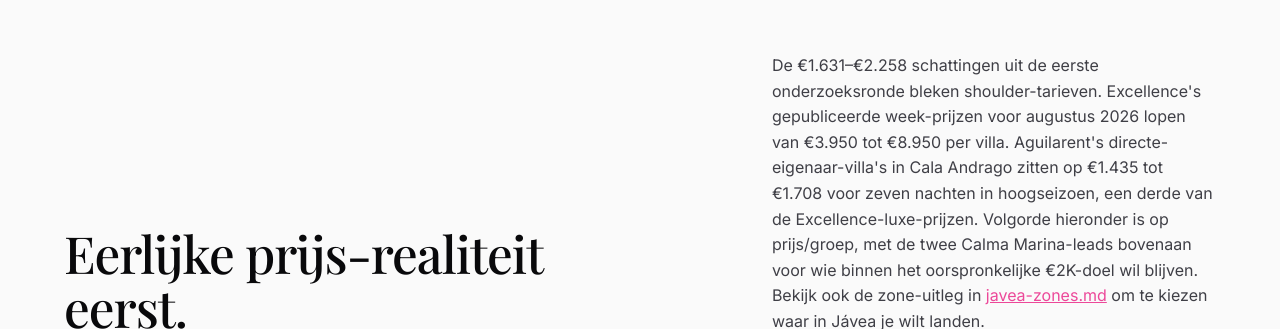
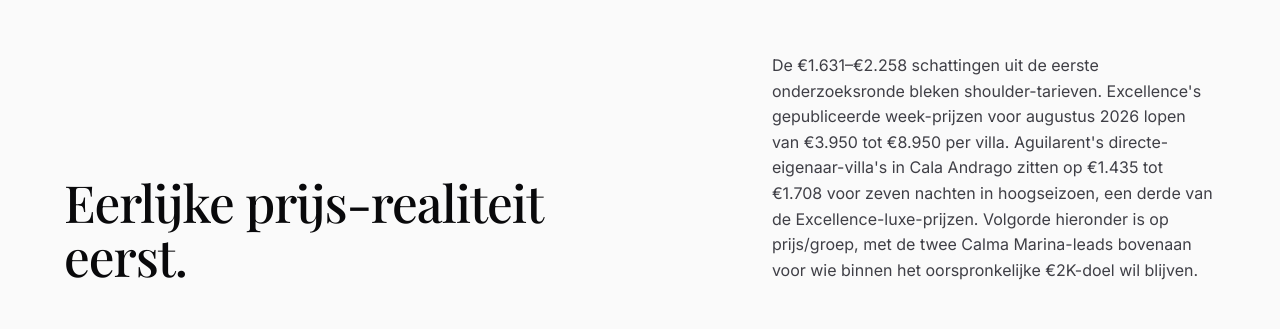
Before and after one commit to titusretro/javea-deep-2026, a plain HTML site: page index.html in a window 1280 px wide. Shown: the part 1121-1450 px from the top of the page. Drawn offline with nearby package versions, Linux system fonts and the light colour scheme; grey boxes are pictures that could not be loaded; a web font is replaced by a local one.

Commit message:
remove broken md-link uit intro

```diff
--- a/index.html
+++ b/index.html
@@ -854,7 +854,7 @@
 
 <section class="section-intro">
   <h2>Eerlijke prijs-realiteit eerst.</h2>
-  <p>De €1.631–€2.258 schattingen uit de eerste onderzoeksronde bleken shoulder-tarieven. Excellence's gepubliceerde week-prijzen voor augustus 2026 lopen van €3.950 tot €8.950 per villa. Aguilarent's directe-eigenaar-villa's in Cala Andrago zitten op €1.435 tot €1.708 voor zeven nachten in hoogseizoen, een derde van de Excellence-luxe-prijzen. Volgorde hieronder is op prijs/groep, met de twee Calma Marina-leads bovenaan voor wie binnen het oorspronkelijke €2K-doel wil blijven. Bekijk ook de zone-uitleg in <a href="javea-zones.md" style="color:var(--accent)">javea-zones.md</a> om te kiezen waar in Jávea je wilt landen.</p>
+  <p>De €1.631–€2.258 schattingen uit de eerste onderzoeksronde bleken shoulder-tarieven. Excellence's gepubliceerde week-prijzen voor augustus 2026 lopen van €3.950 tot €8.950 per villa. Aguilarent's directe-eigenaar-villa's in Cala Andrago zitten op €1.435 tot €1.708 voor zeven nachten in hoogseizoen, een derde van de Excellence-luxe-prijzen. Volgorde hieronder is op prijs/groep, met de twee Calma Marina-leads bovenaan voor wie binnen het oorspronkelijke €2K-doel wil blijven.</p>
 </section>
 
 <section id="stack" class="stack" aria-label="Top kandidaten">
```
